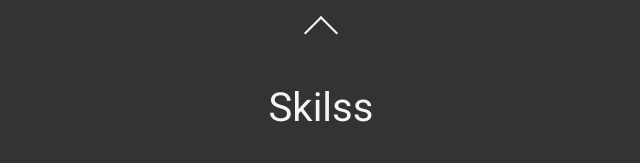
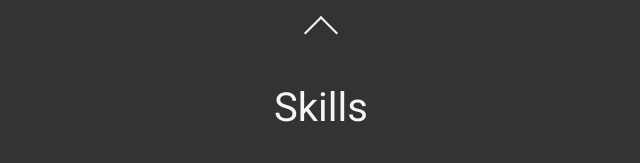
Before and after one commit to DannyEeraerts/landingpage, a website: page index.html in a window 1280 px wide. Shown: the part 1487-1650 px from the top of the page, 319-959 px from the left. Drawn offline with Linux system fonts and the light colour scheme.

Commit message:
Delete spelling error

```diff
--- a/index.html
+++ b/index.html
@@ -120,7 +120,7 @@
         </div>
         <div class="row align-content-center align-items-center ">
             <div class="col-12 text-center mt-4 mb-3">
-                <h1 class="mb-3">Skilss</h1>
+                <h1 class="mb-3">Skills</h1>
             </div>
         </div>
         <div class="row align-content-center align-items-center mb-4">
```
